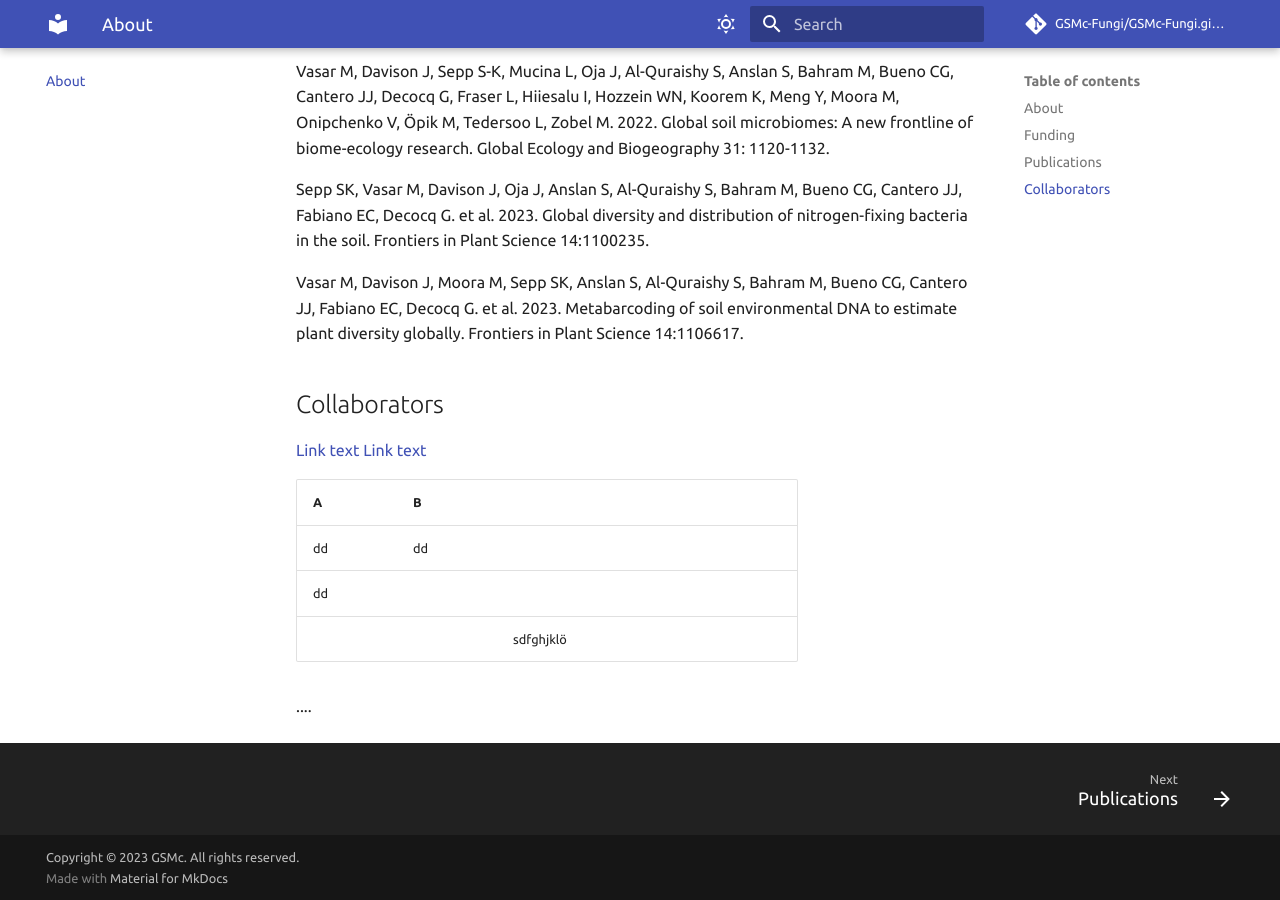
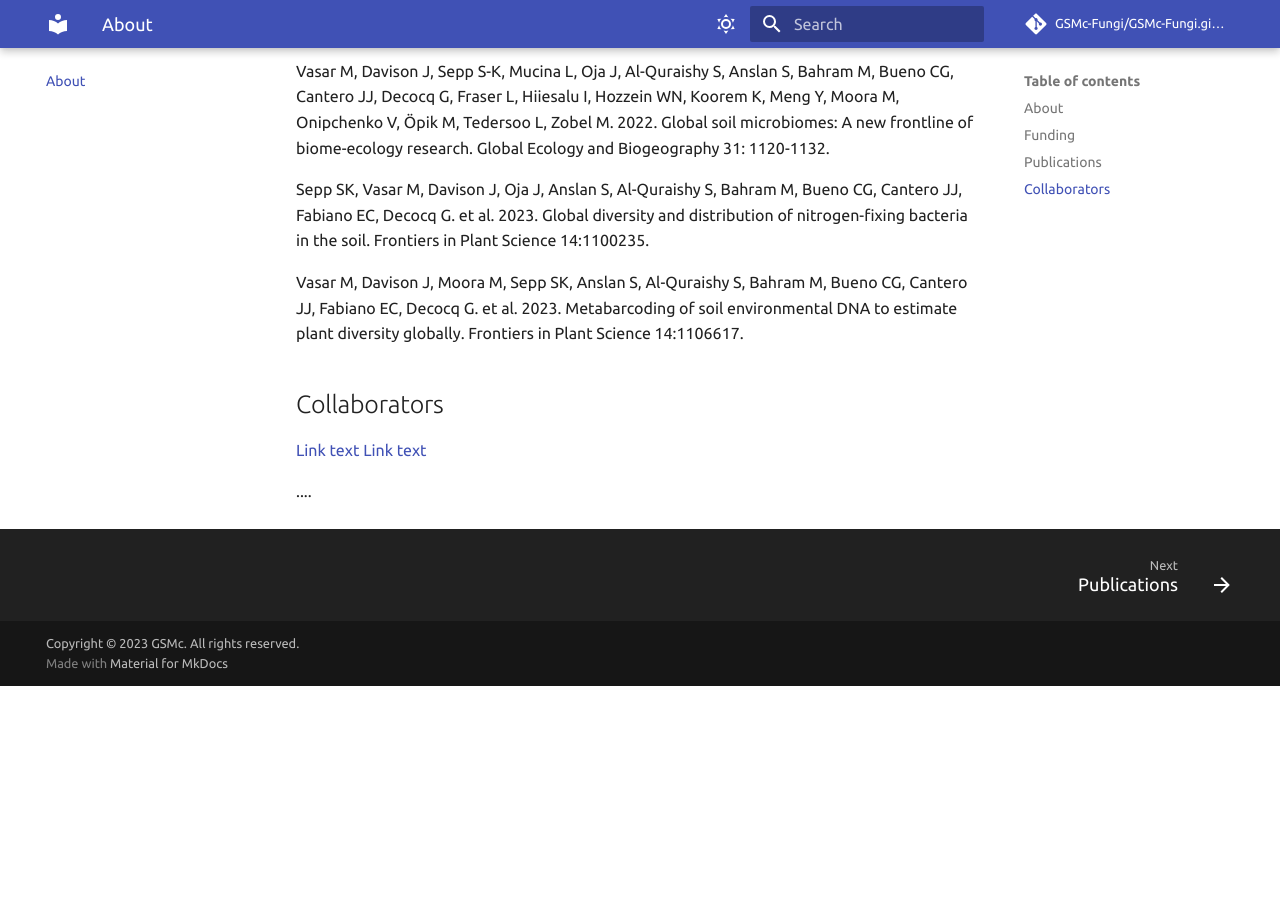
Before and after one commit to vmikk/GSMc-Fungi.github.io, an MkDocs documentation site: the page built from docs/index.md, in a window 1280 px wide and 900 px high, scrolled down 1835 px. Built offline with MkDocs 1.6.1 and Material for MkDocs 9.7.7, drawn with Linux system fonts in a browser that asks for light colours; comment, search, counter and statistics services are not loaded; after the commit the page ends 2521 px from its top, so only the background shows below that.

Commit message:
content change

```diff
--- a/docs/index.md
+++ b/docs/index.md
@@ -53,11 +53,4 @@ Vasar M, Davison J, Moora M, Sepp SK, Anslan S, Al-Quraishy S, Bahram M, Bueno C
 
 
 
-
-| A  | B  |           |   |   |
-|----|----|-----------|---|---|
-| dd | dd |           |   |   |
-| dd |    |           |   |   |
-|    |    | sdfghjklö |   |   |
-
 ....
```
